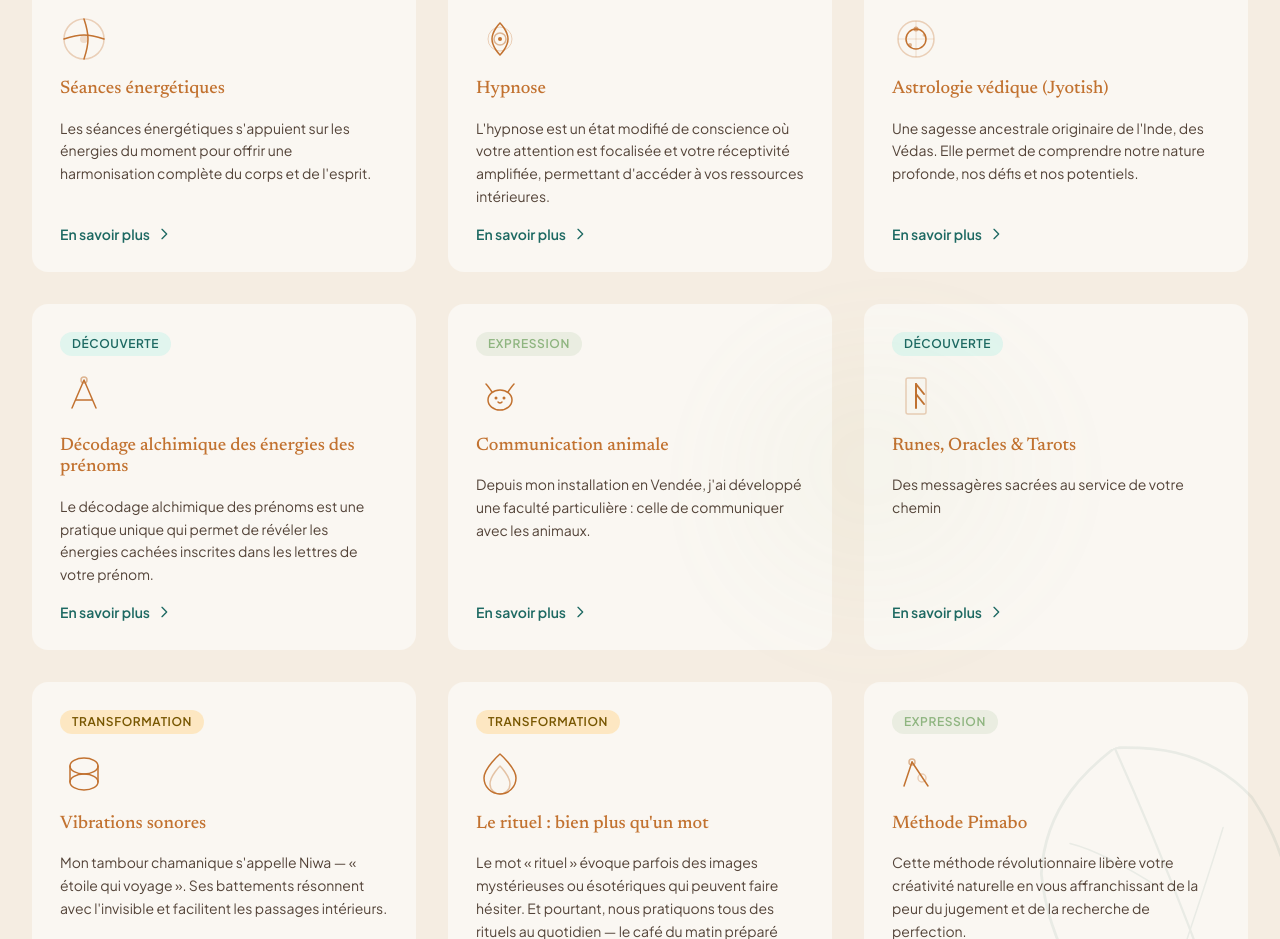
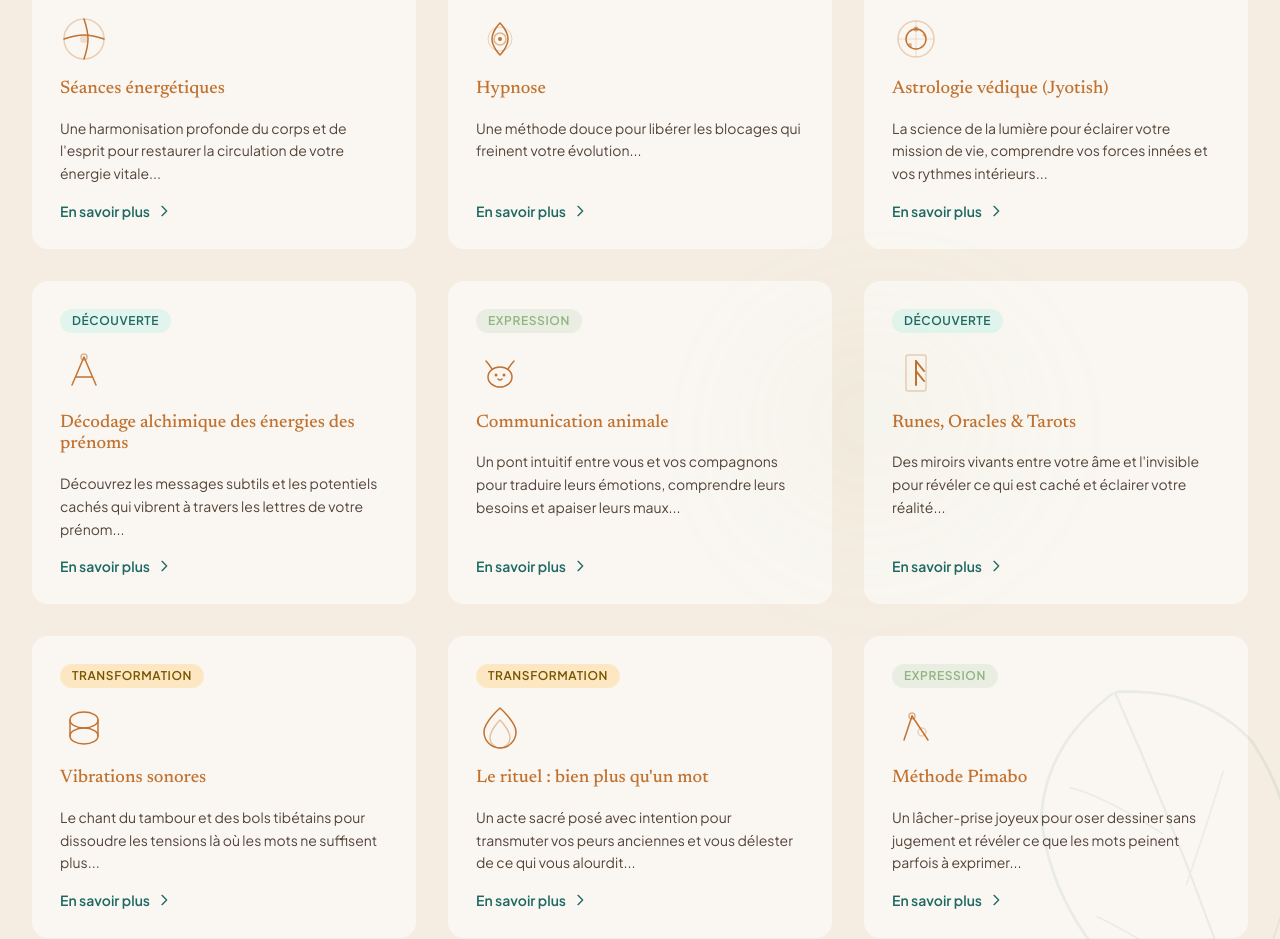
Before and after one commit to Mateufou/alchimie-des-etoiles, a React (Vite) app: page / in a window 1280 px wide. Shown: the part 2633-3572 px from the top of the page. Built offline with nearby package versions, Linux system fonts and the light colour scheme.

Commit message:
Mise à jour des descriptions courtes des 9 accompagnements

```diff
--- a/src/data/services.js
+++ b/src/data/services.js
@@ -6,7 +6,7 @@ export const services = [
     id: 'soins-energetiques',
     title: 'Séances énergétiques',
     category: 'Libération',
-    shortDescription: "Les séances énergétiques s'appuient sur les énergies du moment pour offrir une harmonisation complète du corps et de l'esprit.",
+    shortDescription: "Une harmonisation profonde du corps et de l'esprit pour restaurer la circulation de votre énergie vitale...",
     fullDescription: `Les séances énergétiques sont au cœur de ma pratique. Elles s'appuient sur les énergies du moment pour offrir une harmonisation complète du corps et de l'esprit.
 
 Chaque séance est unique et s'adapte à vos besoins du moment. Je me connecte à votre champ énergétique pour identifier les zones de blocage et y apporter la lumière et l'harmonisation nécessaires. Cette séance permet de libérer les émotions cristallisées, les schémas répétitifs et les liens énergétiques qui ne vous servent plus, tout en agissant sur les différents corps subtils pour restaurer la circulation naturelle de l'énergie vitale.
@@ -19,7 +19,7 @@ La séance permet également d'harmoniser en douceur, dans le corps, les nouvell
     id: 'hypnose-therapeutique',
     title: 'Hypnose',
     category: 'Libération',
-    shortDescription: "L'hypnose est un état modifié de conscience où votre attention est focalisée et votre réceptivité amplifiée, permettant d'accéder à vos ressources intérieures.",
+    shortDescription: "Une méthode douce pour libérer les blocages qui freinent votre évolution...",
     fullDescription: `L'hypnose : un outil puissant de transformation.
 
 Dans mes accompagnements, j'utilise l'hypnose comme une méthode douce et naturelle pour vous aider à atteindre vos objectifs personnels. L'hypnose est un état modifié de conscience, entre l'éveil et le sommeil, où votre attention est focalisée et votre réceptivité amplifiée. Contrairement aux idées reçues, vous restez conscient et en contrôle pendant toute la séance.
@@ -39,7 +39,7 @@ L'hypnose vous permet d'accéder à votre inconscient, cette partie profonde de
     id: 'astrologie-vedique',
     title: 'Astrologie védique (Jyotish)',
     category: 'Découverte',
-    shortDescription: "Une sagesse ancestrale originaire de l'Inde, des Védas. Elle permet de comprendre notre nature profonde, nos défis et nos potentiels.",
+    shortDescription: "La science de la lumière pour éclairer votre mission de vie, comprendre vos forces innées et vos rythmes intérieurs...",
     fullDescription: `L'Astrologie Védique, ou Jyotish — « Science de la Lumière ».
 
 Une sagesse ancestrale originaire de l'Inde, des Védas (textes sacrés). Elle permet de comprendre notre nature profonde, nos défis, nos potentiels et les grandes étapes de notre vie. Elle se base sur la position des planètes au moment exact de notre naissance.
@@ -54,7 +54,7 @@ La carte natale védique révèle votre dharma (mission de vie), vos forces inn
     id: 'decodage-prenoms',
     title: 'Décodage alchimique des énergies des prénoms',
     category: 'Découverte',
-    shortDescription: "Le décodage alchimique des prénoms est une pratique unique qui permet de révéler les énergies cachées inscrites dans les lettres de votre prénom.",
+    shortDescription: "Découvrez les messages subtils et les potentiels cachés qui vibrent à travers les lettres de votre prénom...",
     fullDescription: `Décodage alchimique des énergies des prénoms.
 
 Chaque prénom porte en lui des vibrations, des forces et des messages subtils qui influencent notre chemin de vie. Le décodage alchimique des prénoms est une pratique unique qui permet de révéler les énergies cachées inscrites dans les lettres de votre prénom.
@@ -69,7 +69,7 @@ Connaître les vibrations de votre prénom, c'est accéder à une carte énergé
     id: 'communication-animale',
     title: 'Communication animale',
     category: 'Expression',
-    shortDescription: "Depuis mon installation en Vendée, j'ai développé une faculté particulière : celle de communiquer avec les animaux.",
+    shortDescription: "Un pont intuitif entre vous et vos compagnons pour traduire leurs émotions, comprendre leurs besoins et apaiser leurs maux...",
     fullDescription: `La Communication Animale — un pont entre les mondes.
 
 Depuis mon installation en Vendée, j'ai développé une faculté particulière : celle de communiquer avec les animaux. Cette connexion se manifeste à travers des impressions sensorielles, des images mentales et des messages que les animaux me transmettent.
@@ -88,7 +88,7 @@ Cette pratique m'est particulièrement chère car je vis moi-même entourée d'a
     id: 'runes-nordiques',
     title: 'Runes, Oracles & Tarots',
     category: 'Découverte',
-    shortDescription: "Des messagères sacrées au service de votre chemin",
+    shortDescription: "Des miroirs vivants entre votre âme et l'invisible pour révéler ce qui est caché et éclairer votre réalité...",
     fullDescription: `Qu'elles soient gravées dans la pierre ou imprimées sur papier, les runes, les cartes oracles et les tarots parlent un même langage : celui de l'invisible, du ressenti, de l'âme.
 
 Les runes, reçues en initiation auprès d'une chamane nordique au cœur des bois, m'ouvrent aux forces de la nature et aux sagesses ancestrales. Elles révèlent ce qui est caché, lèvent les blocages, activent les potentiels.
@@ -103,7 +103,7 @@ Ensemble, ces outils forment un espace de guidance profond, où chaque tirage de
     id: 'vibrations-sonores',
     title: 'Vibrations sonores',
     category: 'Transformation',
-    shortDescription: "Mon tambour chamanique s'appelle Niwa — « étoile qui voyage ». Ses battements résonnent avec l'invisible et facilitent les passages intérieurs.",
+    shortDescription: "Le chant du tambour et des bols tibétains pour dissoudre les tensions là où les mots ne suffisent plus...",
     fullDescription: `Le pouvoir des vibrations sonores.
 
 Dans mes accompagnements, j'utilise les vibrations du son pour harmoniser les énergies, libérer les blocages et ouvrir des portes subtiles.
@@ -120,7 +120,7 @@ Les vibrations sonores pénètrent là où les mots ne peuvent aller. Elles apai
     id: 'le-rituel',
     title: "Le rituel : bien plus qu'un mot",
     category: 'Transformation',
-    shortDescription: "Le mot « rituel » évoque parfois des images mystérieuses ou ésotériques qui peuvent faire hésiter. Et pourtant, nous pratiquons tous des rituels au quotidien — le café du matin préparé avec soin, les mots doux avant de dormir, la bougie allumée dans un moment de recueillement. Un rituel, c'est simplement un acte posé avec intention.",
+    shortDescription: "Un acte sacré posé avec intention pour transmuter vos peurs anciennes et vous délester de ce qui vous alourdit...",
     fullDescription: `Dans le cadre d'un accompagnement, le rituel de libération est un espace sacré que nous créons ensemble pour permettre à ce qui alourdit — peurs anciennes, croyances héritées, mémoires transmises de génération en génération — de se transformer et de se libérer.
 
 Écrire ce qui nous pèse pour le confier au feu, laisser la vibration du tambour traverser le corps et dénouer ce que les mots ne suffisent pas à atteindre, sentir les runes et la voix guider l'énergie vers sa juste place... Ces gestes ne relèvent pas de la magie au sens spectaculaire du terme. Ils parlent un langage que le corps et l'âme comprennent profondément : celui du symbole, du souffle et de la présence.
@@ -135,7 +135,7 @@ Ce rituel, suivi d'une séance énergétique, offre à l'être entier — corps,
     id: 'methode-pimabo',
     title: 'Méthode Pimabo',
     category: 'Expression',
-    shortDescription: "Cette méthode révolutionnaire libère votre créativité naturelle en vous affranchissant de la peur du jugement et de la recherche de perfection.",
+    shortDescription: "Un lâcher-prise joyeux pour oser dessiner sans jugement et révéler ce que les mots peinent parfois à exprimer...",
     fullDescription: `Osez l'art Pimabo : « La créativité est un amusement visuel ».
 
 J'enseigne la méthode unique de dessin créée par l'artiste peintre Pimabo. Son credo : « Tout le monde peut dessiner ».
```
